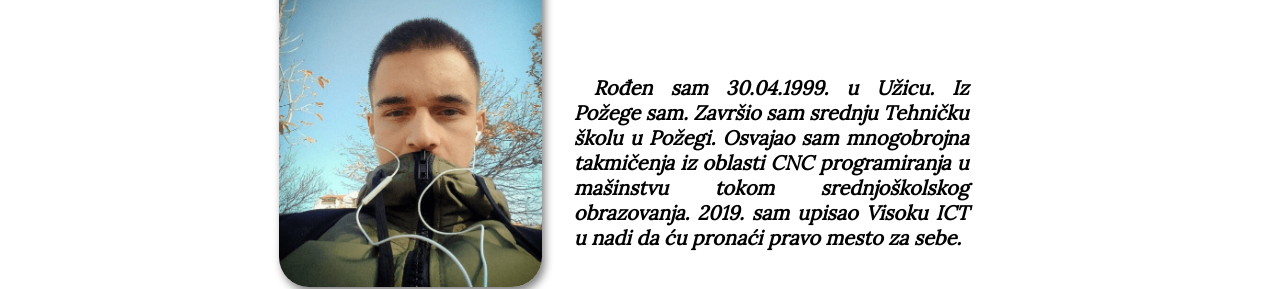
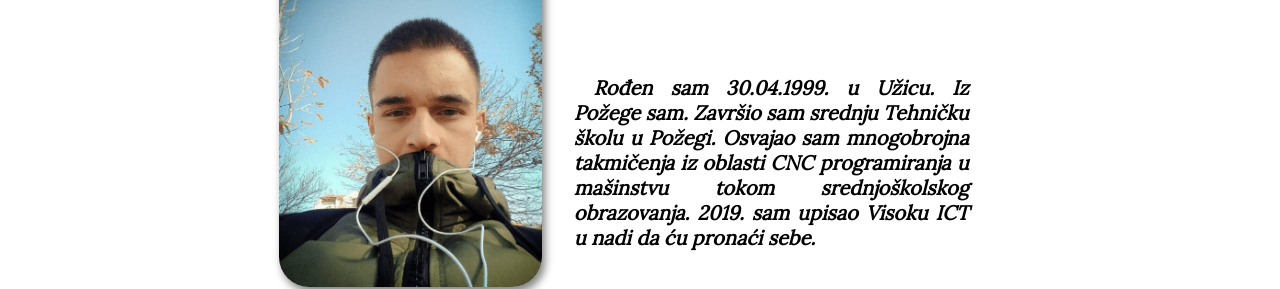
Before and after one commit to adamnik101/zlatibor, a plain HTML site: page autor.html in a window 1280 px wide. Shown: the part 679-968 px from the top of the page. Drawn offline with Linux system fonts and the light colour scheme.

Commit message:
Update autor.html

```diff
--- a/autor.html
+++ b/autor.html
@@ -31,7 +31,7 @@
 				</div>
 				<div id="tekst">
 					<h2>Adam Nikolić 101/19</h2>
-					<p>Rođen sam 30.04.1999. u Užicu. Iz Požege sam. Završio sam srednju Tehničku školu u Požegi. Osvajao sam mnogobrojna takmičenja iz oblasti CNC programiranja u mašinstvu tokom srednjoškolskog obrazovanja. 2019. sam upisao Visoku ICT u nadi da ću pronaći pravo mesto za sebe.</p>
+					<p>Rođen sam 30.04.1999. u Užicu. Iz Požege sam. Završio sam srednju Tehničku školu u Požegi. Osvajao sam mnogobrojna takmičenja iz oblasti CNC programiranja u mašinstvu tokom srednjoškolskog obrazovanja. 2019. sam upisao Visoku ICT u nadi da ću pronaći sebe.</p>
 				</div>
 				<div class="cleaner"></div>
 			</div>
```
